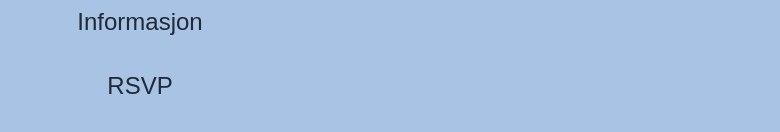
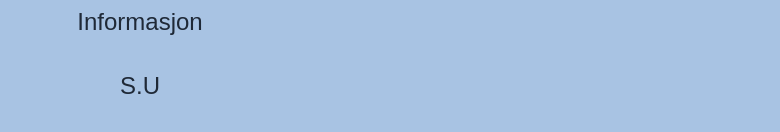
Before and after one commit to SigurdBlakkestad/wedding, a Next.js app: page / in a window 1280 px wide. Both pictures are taken after a click on the button 1252 px from the left and 32 px from the top of the page. Shown: the part 442-574 px from the top of the page, without its empty margins (500-1280 px from the left). Built offline with nearby package versions, Linux system fonts and the light colour scheme; a web font is replaced by a local one.

Commit message:
chore: update link text from RSVP to S.U

```diff
--- a/src/components/ui/navigation-menu.jsx
+++ b/src/components/ui/navigation-menu.jsx
@@ -120,7 +120,7 @@ const NavigationMenu = React.forwardRef(({ className, initialFloating = false, .
               className="text-gray-800 hover:text-gray-600 transition-colors"
               onClick={() => setIsOpen(false)}
             >
-              RSVP
+              S.U
             </Link>
           </div>
         </div>
```
